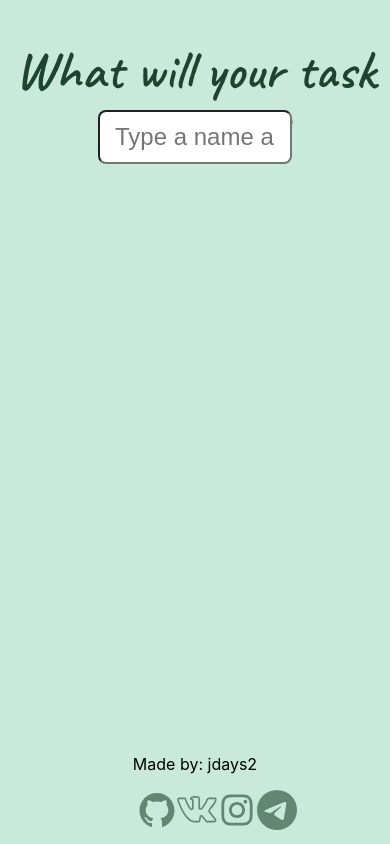
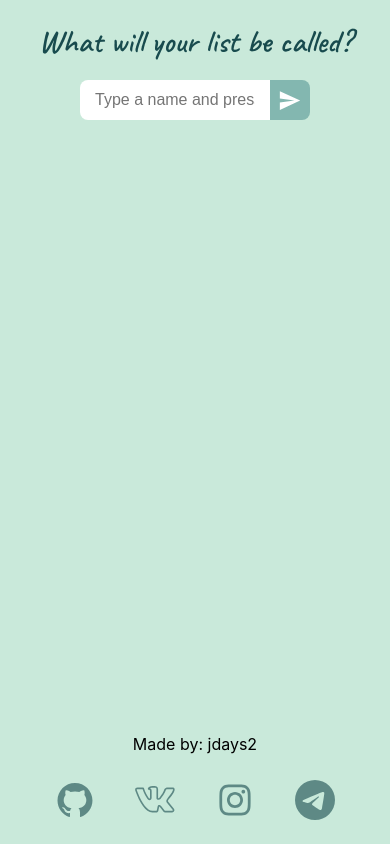
Before and after one commit to jdays2/toDoList, a React (Create React App) app: page / in a window 390 px wide. Built offline with nearby package versions, Linux system fonts and the light colour scheme.

Commit message:
fix: chaneg imputs styles and add adaptivity

```diff
--- a/src/App.css
+++ b/src/App.css
@@ -60,7 +60,7 @@
 	gap: 80px;
 	flex-wrap: wrap;
 	align-items: center;
-	justify-content: space-evenly;
+	justify-content: center;
 	margin-top: 40px;
 	margin-left: 80px;
 	margin-right: 80px;
@@ -72,14 +72,14 @@
 	position: absolute;
 	bottom: 10px;
 	color: black;
-	/* display: flex; */
 	width: 100%;
 	justify-content: space-between;
 }
 
 .footer_link-list {
 	margin: 0 auto;
-	width: 30%;
+	max-width: 280px;
+	padding: 10px;
 	display: flex;
 	justify-content: space-between;
 }
@@ -87,7 +87,7 @@
 .footer_link {
 	width: 40px;
 	height: 40px;
-	color: rgba(0, 40, 20, 0.854);
+	color: #184b4e;
 	opacity: 0.6;
 	transition: 0.6s;
 }
--- a/src/App.js
+++ b/src/App.js
@@ -3,7 +3,6 @@ import TaskList from "./components/TaskList/TaskList";
 import Header from "./components/Header/Header";
 
 import Form from "./components/Form/TaskForm";
-import { CgProfile } from "react-icons/cg";
 import { BsTelegram } from "react-icons/bs";
 import { SlSocialVkontakte } from "react-icons/sl";
 import { AiFillGithub, AiOutlineInstagram } from "react-icons/ai";
--- a/src/components/Form/ItemForm/ItemForm.js
+++ b/src/components/Form/ItemForm/ItemForm.js
@@ -4,10 +4,8 @@ import { useDispatch, useSelector } from "react-redux";
 import {
 	setCurrentFormItemValue,
 	createNewItem,
-	getItemForm,
 } from "../../../redux/slices/formSlice";
-import { IoCreateOutline } from "react-icons/io5";
-import { CiCircleRemove } from "react-icons/ci";
+import { IoMdSend } from "react-icons/io";
 
 function ItemForm({ idList }) {
 	const dispatch = useDispatch();
@@ -28,6 +26,10 @@ function ItemForm({ idList }) {
 		}
 	};
 
+	const setItem = () => {
+		dispatch(createNewItem(idList));
+	};
+
 	return (
 		<div className={!isCreated ? styles.root : styles.hidden}>
 			<form className={styles.form}>
@@ -40,6 +42,9 @@ function ItemForm({ idList }) {
 						placeholder="Add the task name and press 'Enter'"
 						onKeyDown={onKeyDown}
 					/>
+					<IoMdSend
+						className={styles.form__button}
+						onClick={setItem}></IoMdSend>
 				</div>
 			</form>
 		</div>
--- a/src/components/Form/ItemForm/ItemForm.module.css
+++ b/src/components/Form/ItemForm/ItemForm.module.css
@@ -1,5 +1,14 @@
+input {
+	border: none;
+}
+
+input:focus {
+	border-width: 0;
+	border-color: transparent;
+	outline: none;
+}
+
 .root {
-	position: relative;
 	bottom: 20px;
 	z-index: 3;
 
@@ -9,6 +18,8 @@
 
 .form {
 	z-index: 2;
+	border-radius: 8px;
+	overflow: hidden;
 }
 
 .form__content {
@@ -17,18 +28,19 @@
 
 	display: flex;
 	align-items: center;
+	height: 40px;
 }
 
 .imput {
-	border-radius: 8px;
+	/* border-radius: 8px; */
 	width: 100%;
 	height: 20px;
 	padding: 10px 15px;
 
 	opacity: 0.6;
 	transition: 0.4s;
-	border: 1px solid black;
-	margin: 10px;
+	/* border: 1px solid black; */
+	/* margin: 10px; */
 	font-family: "Inter";
 	font-style: normal;
 	font-weight: 400;
@@ -41,42 +53,28 @@
 	opacity: 0.5s;
 }
 
-.hidden {
-	top: -60px;
-	transition: 1s;
+.form__button {
+	width: 30px;
+	height: 25px;
+	padding: 15px 5px;
+	color: white;
+	background-color: #2170746a;
+	cursor: pointer;
 }
 
-.buttonOne {
-	color: rgb(255, 144, 249);
-	width: 28px;
-	height: 28px;
-	position: absolute;
-	left: 6px;
-	top: 16px;
-
-	transition: 0.4s;
+.form__button:active {
+	background-color: #217074;
 }
 
-.buttonTwo {
-	color: rgb(255, 144, 249);
-	width: 28px;
-	height: 28px;
-	position: absolute;
-	right: 6px;
-	top: 16px;
-
-	transition: 0.4s;
+input:focus + .form__button {
+	background-color: #217074e8;
 }
 
-.buttonOne:hover,
-.buttonTwo:hover {
-	transition: 0.4s;
-	transform: scale(1.1);
+@media (max-width: 650px) {
+	.root {
+		width: 80%;
+	}
+	.imput {
+		font-size: 15px;
+	}
 }
-
-.button__wrapper {
-	border: 0;
-	background-color: inherit;
-	width: 32px;
-	height: 3 2px;
-}
--- a/src/components/Form/TaskForm.js
+++ b/src/components/Form/TaskForm.js
@@ -5,9 +5,7 @@ import {
 	setCurrentFormTitleValue,
 	createNewTask,
 } from "../../redux/slices/formSlice";
-import { IoCreateOutline, IoArrowUndoOutline } from "react-icons/io5";
-
-import { getForm } from "../../redux/slices/formSlice";
+import { IoMdSend } from "react-icons/io";
 
 function TaskForm() {
 	const dispatch = useDispatch();
@@ -23,19 +21,13 @@ function TaskForm() {
 			dispatch(createNewTask());
 		}
 	};
+	const setList = () => {
+		dispatch(createNewTask());
+	};
 
 	return (
 		<div className={!isCreated ? styles.root : styles.hidden}>
 			<form className={styles.form}>
-				{/* <button className={styles.button__wrapper}> */}
-				{/* <IoArrowUndoOutline
-						className={styles.button}
-						// onClick={(event) => {
-						//   event.preventDefault();
-						//   dispatch(getForm(true));
-						// }}
-					></IoArrowUndoOutline> */}
-				{/* </button> */}
 				<input
 					maxLength="28"
 					value={titleValue}
@@ -45,14 +37,7 @@ function TaskForm() {
 					placeholder="Type a name and press 'Enter'"
 					onKeyDown={onKeyDown}
 				/>
-				{/* <button className={styles.button__wrapper}> */}
-				{/* <IoCreateOutline
-						className={styles.button}
-						onClick={(event) => {
-							event.preventDefault();
-							dispatch(createNewTask());
-						}}></IoCreateOutline> */}
-				{/* </button> */}
+				<IoMdSend className={styles.form__button} onClick={setList}></IoMdSend>
 			</form>
 		</div>
 	);
--- a/src/components/Form/TaskForm.module.css
+++ b/src/components/Form/TaskForm.module.css
@@ -7,14 +7,28 @@
 	transition: 1s;
 }
 
+input {
+	border: none;
+}
+
+input:focus {
+	border-width: 0;
+	border-color: transparent;
+	outline: none;
+}
+
 .form {
+	border-radius: 8px;
+	overflow: hidden;
 	max-width: 600px;
+	height: 50px;
 	position: absolute;
 	top: 26%;
 	z-index: 2;
 
 	display: flex;
 	align-items: center;
+
 	/* margin: 10px; */
 	/* box-shadow: 0 0 10px rgb(255, 144, 249); */
 }
@@ -26,16 +40,40 @@
 	font-size: 24px;
 	opacity: 1;
 	transition: 0.4s;
-	border-radius: 8px;
 	/* margin: 10px; */
 	/* border: 3px solid rgba(#e98074 0.979); */
 	/* background: rgba(0, 0, 0, 0.322); */
 	color: black;
 }
 
+.form__button {
+	width: 30px;
+	height: 25px;
+	padding: 15px 5px;
+	color: white;
+	background-color: #2170746a;
+	cursor: pointer;
+}
+
+.form__button:active {
+	background-color: #217074;
+}
+
+input:focus + .form__button {
+	background-color: #217074e8;
+}
+
 @media (max-width: 650px) {
 	.imput {
 		max-width: 240px;
+		font-size: 16px;
+	}
+	.root {
+		top: 80px;
+	}
+	.form {
+		border-radius: 8px;
+		height: 40px;
 	}
 }
 
--- a/src/components/Header/Header.js
+++ b/src/components/Header/Header.js
@@ -4,7 +4,7 @@ import React from "react";
 function Header() {
 	return (
 		<div className={styles.header}>
-			<h1>What will your task be called?</h1>
+			<h1>What will your list be called?</h1>
 		</div>
 	);
 }
--- a/src/components/Header/Header.module.css
+++ b/src/components/Header/Header.module.css
@@ -24,7 +24,7 @@ h1 {
 
 	font-family: "Caveat";
 	font-size: 54px;
-	color: rgba(0, 40, 20, 0.854);
+	color: #184b4e;
 }
 
 .home {
@@ -48,3 +48,9 @@ h1 {
 	justify-content: space-between;
 	align-items: center;
 }
+
+@media (max-width: 650px) {
+	.header h1 {
+		font-size: 32px;
+	}
+}
--- a/src/components/TaskList/Task/Task.js
+++ b/src/components/TaskList/Task/Task.js
@@ -36,7 +36,13 @@ function Task({ value, idList, id }) {
 	return (
 		<div
 			className={done ? `${styles.task} ${styles.taskDone}` : `${styles.task}`}>
-			<CiEdit onClick={setRead} className={styles.edit_button}></CiEdit>
+			<CiEdit
+				onClick={setRead}
+				className={
+					justRead
+						? styles.edit_button
+						: `${styles.edit_button} ${styles.edit_button__active}`
+				}></CiEdit>
 			<textarea
 				className={
 					justRead ? styles.taskName : `${styles.taskName} ${styles.active}`
--- a/src/components/TaskList/Task/Task.module.css
+++ b/src/components/TaskList/Task/Task.module.css
@@ -82,10 +82,16 @@ textarea {
 	cursor: pointer;
 	transition: 0.5s;
 }
+
 .edit_button:hover {
 	width: 22px;
 	height: 22px;
 	color: rgb(133, 133, 0);
+}
+
+.edit_button__active {
+	transform: scale(1.5);
+	color: rgb(20, 80, 27);
 }
 
 .deleteElement {
--- a/src/components/TaskList/TaskList.module.css
+++ b/src/components/TaskList/TaskList.module.css
@@ -60,3 +60,10 @@
 .deleteElement:hover {
 	color: rgba(173, 0, 9, 0.836);
 }
+
+@media (max-width: 650px) {
+	.item {
+		min-width: 220px;
+		max-width: 280px;
+	}
+}
```
